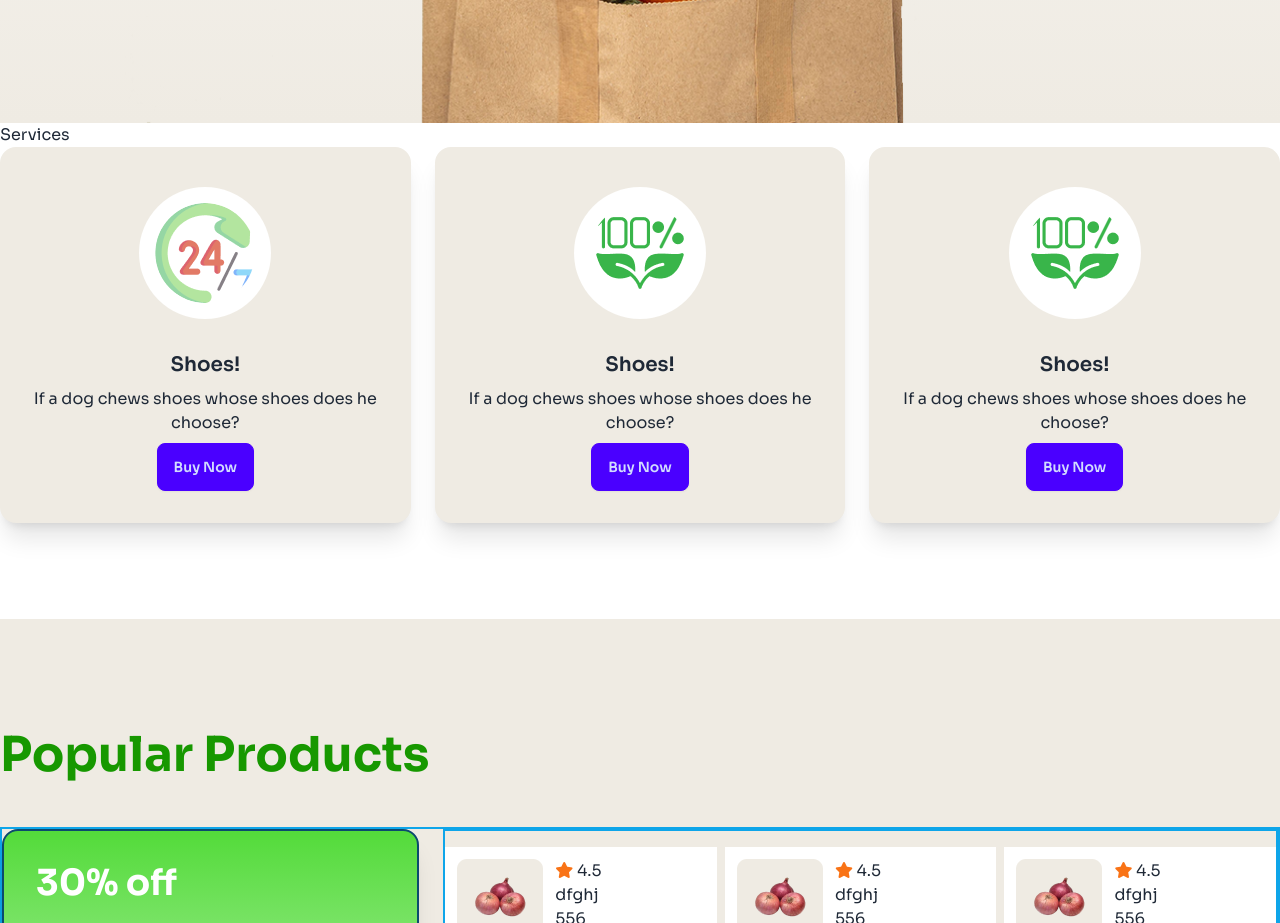
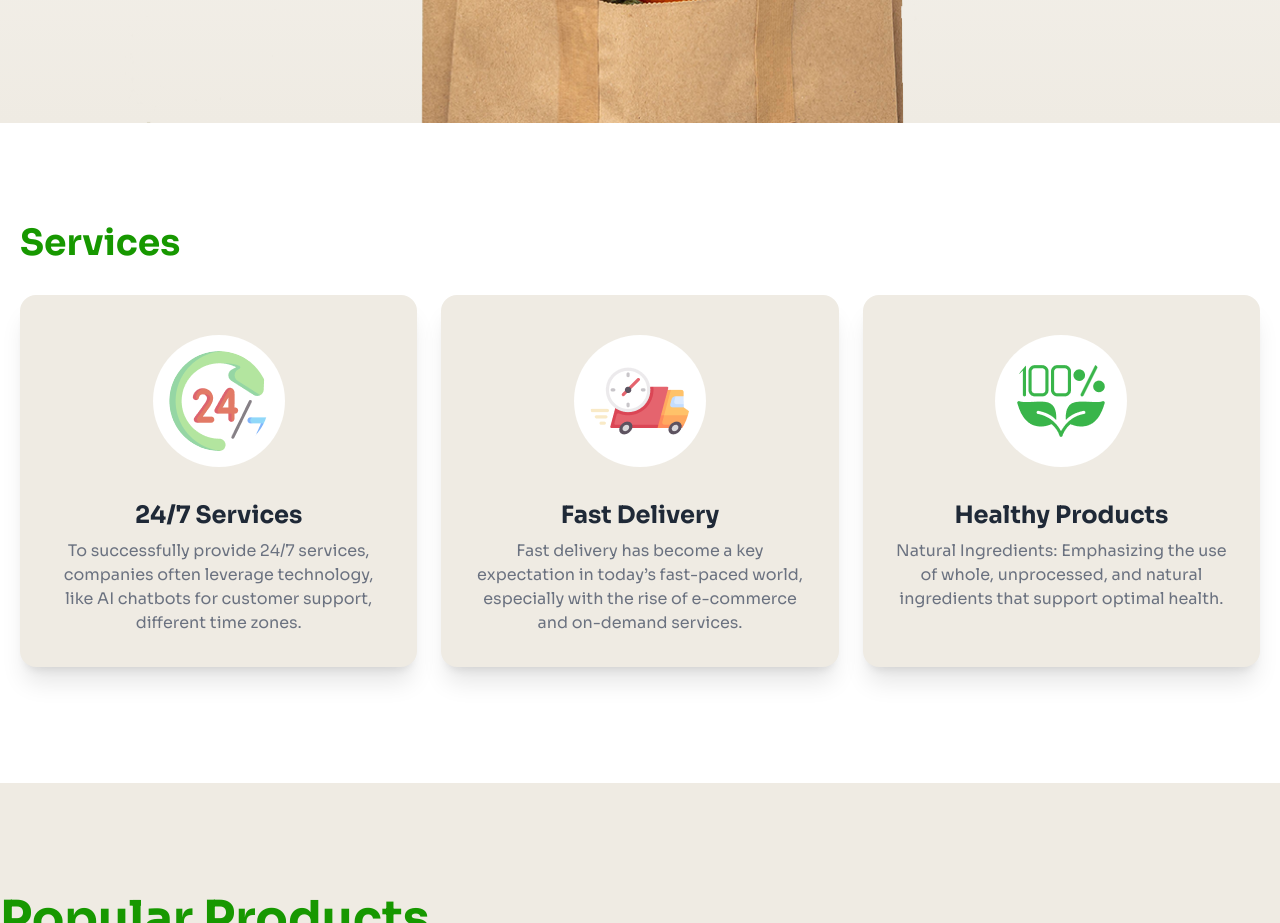
Before and after one commit to mohammad-oli56/Assingment-03, a plain HTML site: page index.html in a window 1280 px wide. Shown: the part 1000-1923 px from the top of the page. Drawn offline with nearby package versions, Linux system fonts and the light colour scheme.

Commit message:
add sercices part

```diff
--- a/index.html
+++ b/index.html
@@ -67,8 +67,8 @@
     </section>
   </header>
   <main>
-    <section class="container md:mx-auto">
-      <h2>Services</h2>
+    <section class="container md:mx-auto mt-20 p-5">
+      <h2 class="text-[#179800] font-bold text-4xl mb-8">Services</h2>
 
       <div class="grid lg:grid-cols-3 grid-cols-1 md:grid-cols-2 gap-6">
         <div class="card bg-base-100  shadow-xl bg-[#EFEBE3]">
@@ -79,42 +79,35 @@
 
           </figure>
           <div class="card-body items-center text-center">
-            <h2 class="card-title">Shoes!</h2>
-            <p>If a dog chews shoes whose shoes does he choose?</p>
-            <div class="card-actions">
-              <button class="btn btn-primary">Buy Now</button>
-            </div>
+            <h2 class="font-bold text-2xl">24/7 Services </h2>
+            <p class="text-gray-500">To successfully provide 24/7 services, companies often leverage technology, like AI chatbots for customer support, different time zones.</p>
           </div>
         </div>
 
         <div class="card bg-base-100  shadow-xl bg-[#EFEBE3]">
           <figure class="px-10 pt-10">
 
-            <img class="border-3 border-white rounded-full bg-white w-100%  p-4 rounded-full" src="healthy.png " alt="">
+            <img class="border-3 border-white  bg-white w-100%  p-4 rounded-full" src="delivery.png" alt="">
 
           </figure>
           <div class="card-body items-center text-center">
-            <h2 class="card-title">Shoes!</h2>
-            <p>If a dog chews shoes whose shoes does he choose?</p>
-            <div class="card-actions">
-              <button class="btn btn-primary">Buy Now</button>
-            </div>
+            <h2 class="font-bold text-2xl">Fast Delivery</h2>
+            <p class="text-gray-500">
+              Fast delivery has become a key expectation in today’s fast-paced world, especially with the rise of e-commerce and on-demand services.</p>
+
           </div>
         </div>
 
         <div class="card bg-base-100  shadow-xl bg-[#EFEBE3]">
           <figure class="px-10 pt-10">
 
-            <img class="border-3 border-white rounded-full bg-white w-100%  p-4 rounded-full" src="healthy.png " alt="">
+            <img class="border-3 border-white  bg-white w-100%  p-4 rounded-full" src="healthy.png " alt="">
 
           </figure>
           <div class="card-body items-center text-center">
-            <h2 class="card-title">Shoes!</h2>
-            <p>If a dog chews shoes whose shoes does he choose?</p>
+            <h2 class="font-bold text-2xl">Healthy Products </h2>
+            <p class="text-gray-500">Natural Ingredients: Emphasizing the use of whole, unprocessed, and natural ingredients that support optimal health.</p>
             <div class="card-actions">
-              <div class="card-actions justify-start">
-                <button class="btn btn-primary">Buy Now</button>
-              </div>
             </div>
           </div>
         </div>
```
